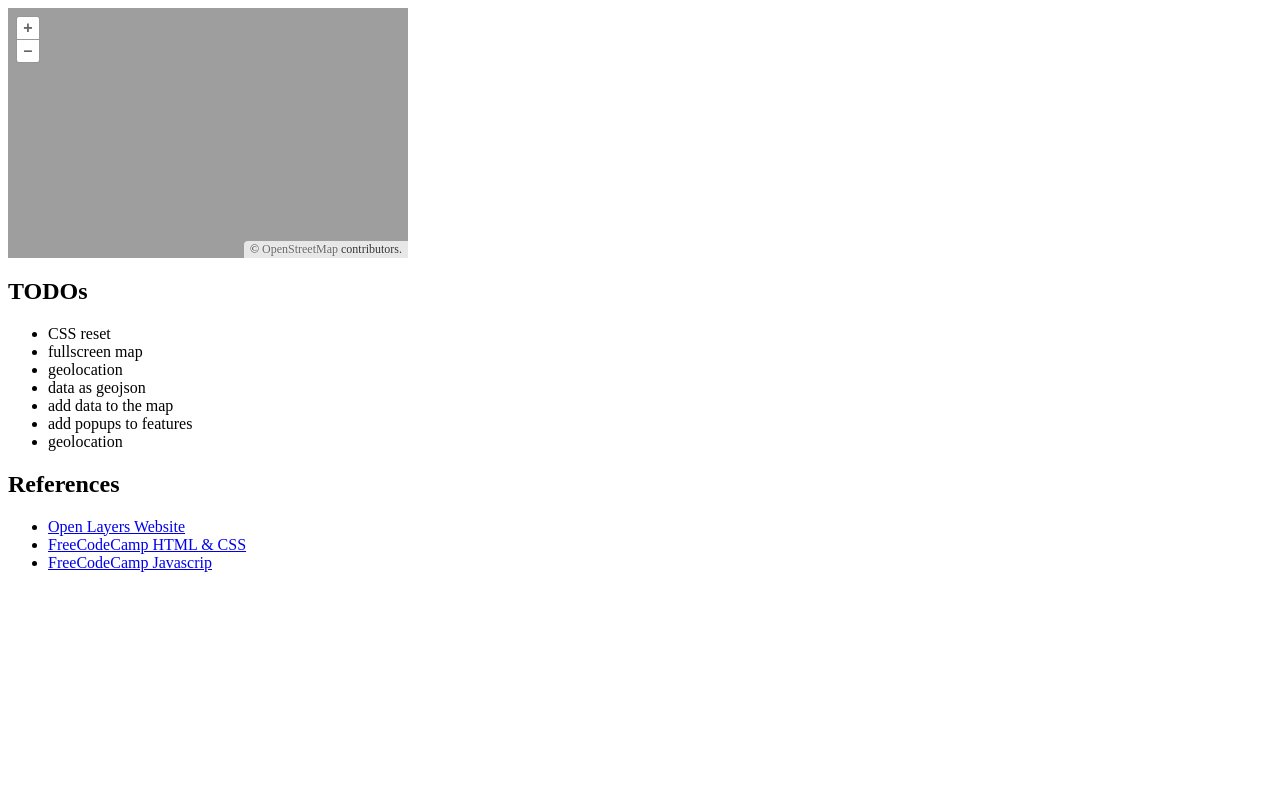
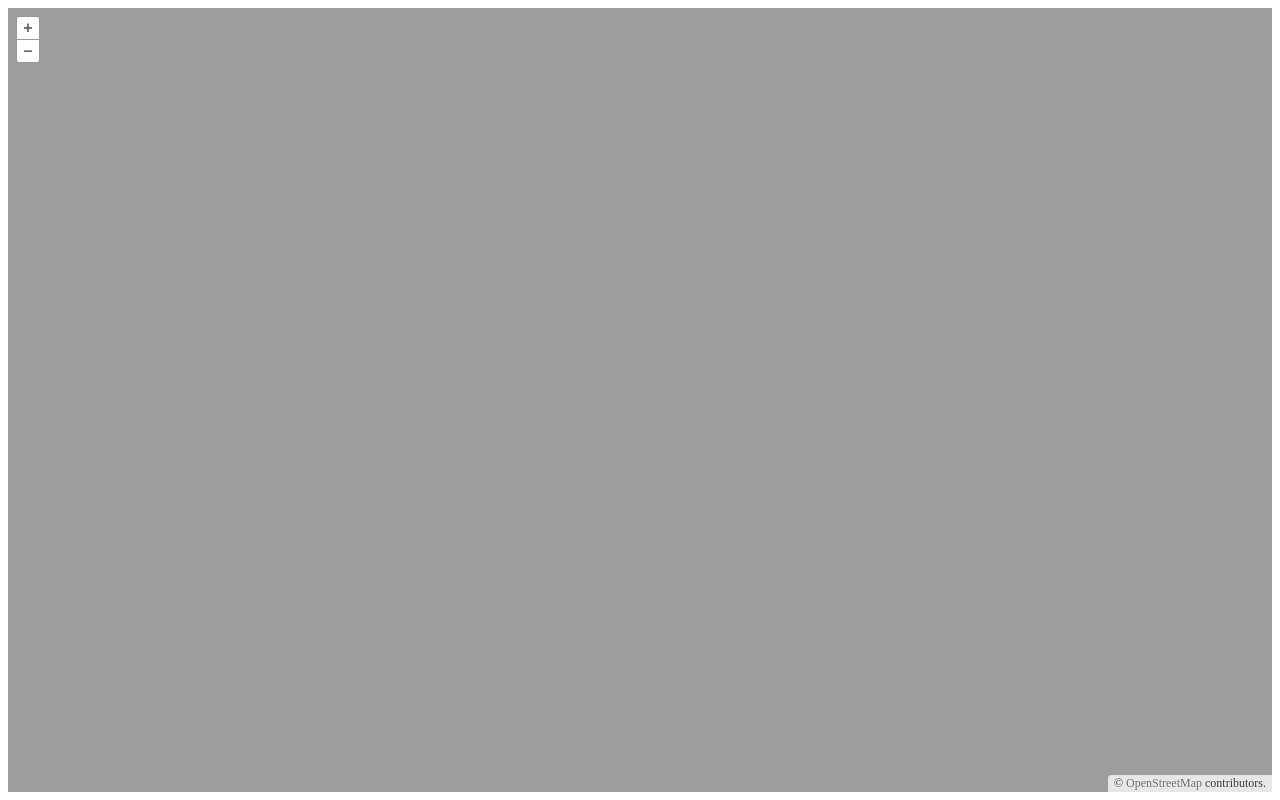
Before and after one commit to kissmygritts/ndow-vendor-locations, a website built with Parcel: page index.html in a window 1280 px wide. Shown: the top 800 px of the page. Built offline with nearby package versions, Linux system fonts and the light colour scheme; files whose address does not match are found by name.

Commit message:
map to full screen and added test data

```diff
--- a/index.html
+++ b/index.html
@@ -6,8 +6,8 @@
 
     <style>
       #map {
-        width: 400px;
-        height: 250px;
+        width: 100%;
+        height: 100%;
       }
     </style>
   </head>
--- a/index.js
+++ b/index.js
@@ -3,9 +3,23 @@ import { Map, View } from 'ol'
 import { useGeographic } from 'ol/proj'
 import TileLayer from 'ol/layer/Tile'
 import OSM from 'ol/source/OSM'
+import VectorLayer from 'ol/layer/Vector';
+import VectorSource from 'ol/source/Vector';
+import GeoJSON from 'ol/format/GeoJSON';
+
+import data from './data/test_vendor_location_data.geojson';
 
 // makes it so the map view uses geographic coordinates
 useGeographic()
+
+const test_source =  new VectorSource({
+  format: new GeoJSON(),
+  url: data,
+})
+
+const test_layer =  new VectorLayer({
+  source: test_source,
+})
 
 // create a new openlayer map instance
 const map = new Map({
@@ -14,10 +28,11 @@ const map = new Map({
 
   // layers: tile layers to use within the map
   layers: [
+
     new TileLayer({
       // shortcut to specify OpenStreetMaps, instead of needing the url
       source: new OSM()
-    })
+    }), test_layer,
   ],
 
   // the initial view of the map
```
Also changed, not shown: data/test_vendor_location_data.geojson (added).
